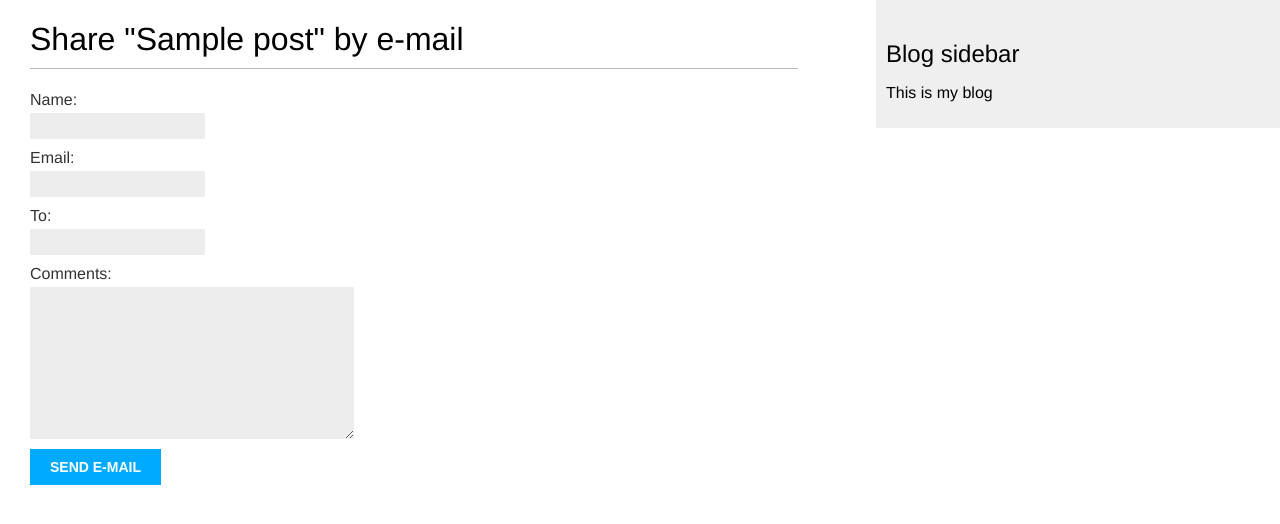
After one commit to AlexNeo68/django-examples-blog, a Django app: page /blog/1/share/ in a window 1280 px wide. The commit adds this page. Shown: the top 524 px of the page. Run offline with Django 5.2, Linux system fonts and the light colour scheme; tables that the repository leaves empty hold one stand-in row (values such as "Sample post").

Commit message:
send email

```diff
--- a/mysite/blog/templates/blog/post/detail.html
+++ b/mysite/blog/templates/blog/post/detail.html
@@ -8,4 +8,6 @@
     <p class="date">Publish {{post.publish}} by {{post.author}}</p>
     {{post.body|linebreaks}}
 
+    <a href="{% url "blog:post-share" post.id %}">Поделиться</a>
+
 {% endblock content %}
--- /dev/null
+++ b/mysite/blog/templates/blog/post/share.html
@@ -0,0 +1,22 @@
+{% extends "blog/base.html" %}
+
+{% block title %}{{post.title}} :: {{ block.super }}{% endblock title %}
+
+{% block content %}
+
+{% if sent %}
+    <h1>E-mail successfully sent</h1>
+    <p>
+    "{{ post.title }}" was successfully sent
+    to {{ form.cleaned_data.to }}.
+    </p>
+{% else %}
+    <h1>Share "{{ post.title }}" by e-mail</h1>
+    <form method="post">
+    {{ form.as_p }}
+    {% csrf_token %}
+    <input type="submit" value="Send e-mail">
+    </form>
+{% endif %}
+
+{% endblock content %}
--- a/mysite/blog/urls.py
+++ b/mysite/blog/urls.py
@@ -1,11 +1,12 @@
 from django.urls import path
 
-from .views import PostListView, detail_post, list_posts
+from .views import PostListView, detail_post, list_posts, share_post
 
 
 app_name = 'blog'
 
 urlpatterns = [
     path('', PostListView.as_view(), name='post-list'),
-    path('<int:year>/<int:month>/<int:day>/<slug:post>/', detail_post, name='post-detail')
+    path('<int:year>/<int:month>/<int:day>/<slug:post>/', detail_post, name='post-detail'),
+    path('<int:post_id>/share/', share_post, name='post-share'),
 ]
--- a/mysite/blog/views.py
+++ b/mysite/blog/views.py
@@ -1,6 +1,10 @@
+from django.core.mail import send_mail
 from django.core.paginator import EmptyPage, PageNotAnInteger, Paginator
+from django.http import HttpRequest
 from django.shortcuts import get_object_or_404, render
 from django.views.generic import ListView
+
+from .forms import EmailPostForm
 
 from .models import Post
 
@@ -29,3 +33,30 @@ class PostListView(ListView):
     context_object_name = 'posts'
     paginate_by = 2
     template_name = 'blog/post/list.html'
+
+
+def share_post(request: HttpRequest, post_id):
+    post = get_object_or_404(Post, id=post_id)
+
+    sent=False
+
+    if request.method == 'POST':
+        form = EmailPostForm(request.POST)
+        if form.is_valid():
+
+            cd = form.cleaned_data
+
+            post_url = request.build_absolute_uri(post.get_absolute_url())
+
+            subject = f"{cd['name']} recommends you read " \
+                  f"{post.title}"
+            message = f"Read {post.title} at {post_url}\n\n" \
+            f"{cd['name']}\'s comments: {cd['comments']}"
+
+            send_mail(subject, message, '', [cd['to']])
+
+            sent = True
+    else:
+        form = EmailPostForm()
+
+    return render(request, 'blog/post/share.html', {'post': post, 'form': form, 'sent': sent})
--- a/mysite/mysite/settings.py
+++ b/mysite/mysite/settings.py
@@ -124,3 +124,5 @@ STATIC_URL = "static/"
 # https://docs.djangoproject.com/en/5.0/ref/settings/#default-auto-field
 
 DEFAULT_AUTO_FIELD = "django.db.models.BigAutoField"
+
+EMAIL_BACKEND = 'django.core.mail.backends.console.EmailBackend'
```
Also changed, not shown: mysite/blog/forms.py (renamed from mysite/blog/form.py).
